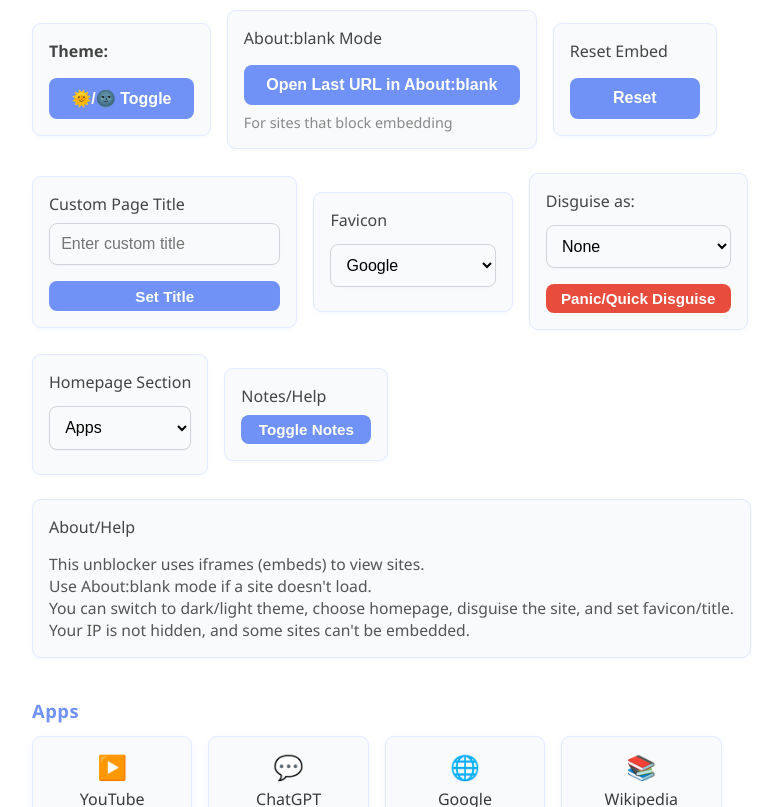
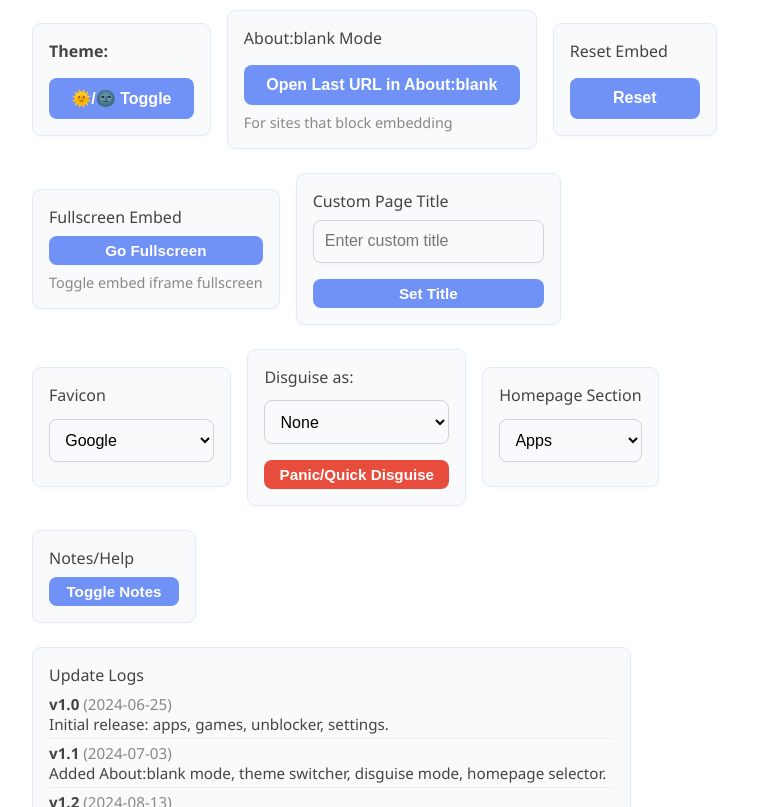
Before and after one commit to jodjsjof/simper-unblook, a plain HTML site: page index.html in a window 1280 px wide. Shown: the part 145-952 px from the top of the page, without its empty margins (238-1020 px from the left). Drawn offline with Linux system fonts and the light colour scheme.

Commit message:
Update index.html

```diff
--- a/index.html
+++ b/index.html
@@ -191,6 +191,17 @@
     .container.disguise-wikipedia { background:#fff !important; border-radius:0; box-shadow:none; }
     body.disguise-generic { background:#ffffff !important; }
     .container.disguise-generic { background:#fff !important; border-radius:0; box-shadow:none; }
+    /* Update logs styling */
+    #update-logs {
+      font-size:0.95em;
+      max-height:140px;
+      overflow:auto;
+    }
+    #update-logs hr {
+      border:0;
+      border-top:1px solid #eee;
+      margin: 4px 0;
+    }
   </style>
 </head>
 <body>
@@ -213,6 +224,11 @@
         <div class="setting-item">
           <span>Reset Embed</span>
           <button class="settings-btn" id="reset-embed">Reset</button>
+        </div>
+        <div class="setting-item">
+          <span>Fullscreen Embed</span>
+          <button class="settings-btn-small" id="fullscreen-btn">Go Fullscreen</button>
+          <span style="font-size:0.9em;color:#888;">Toggle embed iframe fullscreen</span>
         </div>
         <div class="setting-item">
           <span>Custom Page Title</span>
@@ -254,6 +270,10 @@
         <div class="setting-item">
           <span>Notes/Help</span>
           <button class="settings-btn-small" id="notes-toggle-btn">Toggle Notes</button>
+        </div>
+        <div class="setting-item">
+          <span>Update Logs</span>
+          <div id="update-logs"></div>
         </div>
         <div class="setting-item">
           <span>About/Help</span>
@@ -307,6 +327,15 @@
       { name: "Game 4", icon: "🧩" }
     ];
 
+    // Update logs array
+    const updateLogs = [
+      { version: "v1.0", date: "2024-06-25", changes: "Initial release: apps, games, unblocker, settings." },
+      { version: "v1.1", date: "2024-07-03", changes: "Added About:blank mode, theme switcher, disguise mode, homepage selector." },
+      { version: "v1.2", date: "2024-08-13", changes: "Custom favicon, custom page title, panic button, notes toggle, fullscreen mode." },
+      { version: "v1.3", date: "2025-10-03", changes: "Update logs feature added." }
+      // Add future updates here!
+    ];
+
     let lastUrl = "";
 
     function renderApps() {
@@ -340,6 +369,7 @@
       document.getElementById('embed-container').innerHTML =
         `<iframe id="embed-frame" src="${url}" allowfullscreen></iframe>`;
       lastUrl = url;
+      updateFullscreenBtn();
     }
 
     document.getElementById('url-form').addEventListener('submit', function(e) {
@@ -374,7 +404,6 @@
         alert("No website loaded yet!");
         return;
       }
-      // Open in about:blank
       const win = window.open('about:blank', '_blank');
       if (win) {
         win.document.write(`<iframe src="${lastUrl}" style="border:none;width:100vw;height:100vh;"></iframe>`);
@@ -387,7 +416,26 @@
     document.getElementById('reset-embed').onclick = () => {
       document.getElementById('embed-container').innerHTML = "";
       lastUrl = "";
+      updateFullscreenBtn();
     };
+
+    // Fullscreen Embed
+    document.getElementById('fullscreen-btn').onclick = () => {
+      const iframe = document.getElementById('embed-frame');
+      if (!iframe) {
+        alert("No embed loaded!");
+        return;
+      }
+      if (!document.fullscreenElement) {
+        iframe.requestFullscreen().catch(() => alert("Fullscreen not supported."));
+      } else {
+        document.exitFullscreen();
+      }
+    };
+    function updateFullscreenBtn() {
+      const btn = document.getElementById('fullscreen-btn');
+      btn.disabled = !document.getElementById('embed-frame');
+    }
 
     // Custom title
     document.getElementById('title-set-btn').onclick = () => {
@@ -417,7 +465,6 @@
         localStorage.setItem('unblocker-favicon', this.value);
       }
     };
-    // Custom favicon upload
     document.getElementById('custom-favicon-upload').addEventListener('change', function(e) {
       const file = e.target.files[0];
       if (!file) return;
@@ -428,7 +475,6 @@
       };
       reader.readAsDataURL(file);
     });
-    // Restore favicon from localStorage
     const storedFavicon = localStorage.getItem('unblocker-favicon');
     if (storedFavicon) faviconLink.href = storedFavicon;
 
@@ -460,7 +506,6 @@
         document.getElementById('site-title').textContent = "Welcome";
         faviconLink.href = "https://www.google.com/favicon.ico";
       } else {
-        // Restore from localStorage
         if (storedTitle) {
           document.title = storedTitle;
           document.getElementById('site-title').textContent = storedTitle;
@@ -471,12 +516,12 @@
         if (storedFavicon) faviconLink.href = storedFavicon;
       }
     }
-    // Panic button: instantly disguise as Google and clear embed
     document.getElementById('panic-btn').onclick = () => {
       setDisguise('google');
       document.getElementById('embed-container').innerHTML = "";
       lastUrl = "";
       showSection('apps');
+      updateFullscreenBtn();
     };
 
     // Homepage section selector
@@ -492,7 +537,6 @@
     document.getElementById('homepage-select').onchange = function() {
       showSection(this.value);
     };
-    // Initial homepage section
     const homepageSection = localStorage.getItem('unblocker-homepage') || 'apps';
     document.getElementById('homepage-select').value = homepageSection;
     showSection(homepageSection);
@@ -502,13 +546,22 @@
       document.getElementById('note-block').classList.toggle('hidden');
       localStorage.setItem('unblocker-notes', document.getElementById('note-block').classList.contains('hidden') ? "0" : "1");
     };
-    // Restore notes/help visibility
     const notesVisible = localStorage.getItem('unblocker-notes');
     if (notesVisible === "0") document.getElementById('note-block').classList.add('hidden');
+
+    // Update Logs
+    function renderUpdateLogs() {
+      const logsDiv = document.getElementById('update-logs');
+      logsDiv.innerHTML = updateLogs.map(log =>
+        `<b>${log.version}</b> <span style="color:#888;">(${log.date})</span><br>${log.changes}<br>`
+      ).join('<hr>');
+    }
+    renderUpdateLogs();
 
     // Render sections
     renderApps();
     renderGames();
+    updateFullscreenBtn();
   </script>
 </body>
 </html>
```
